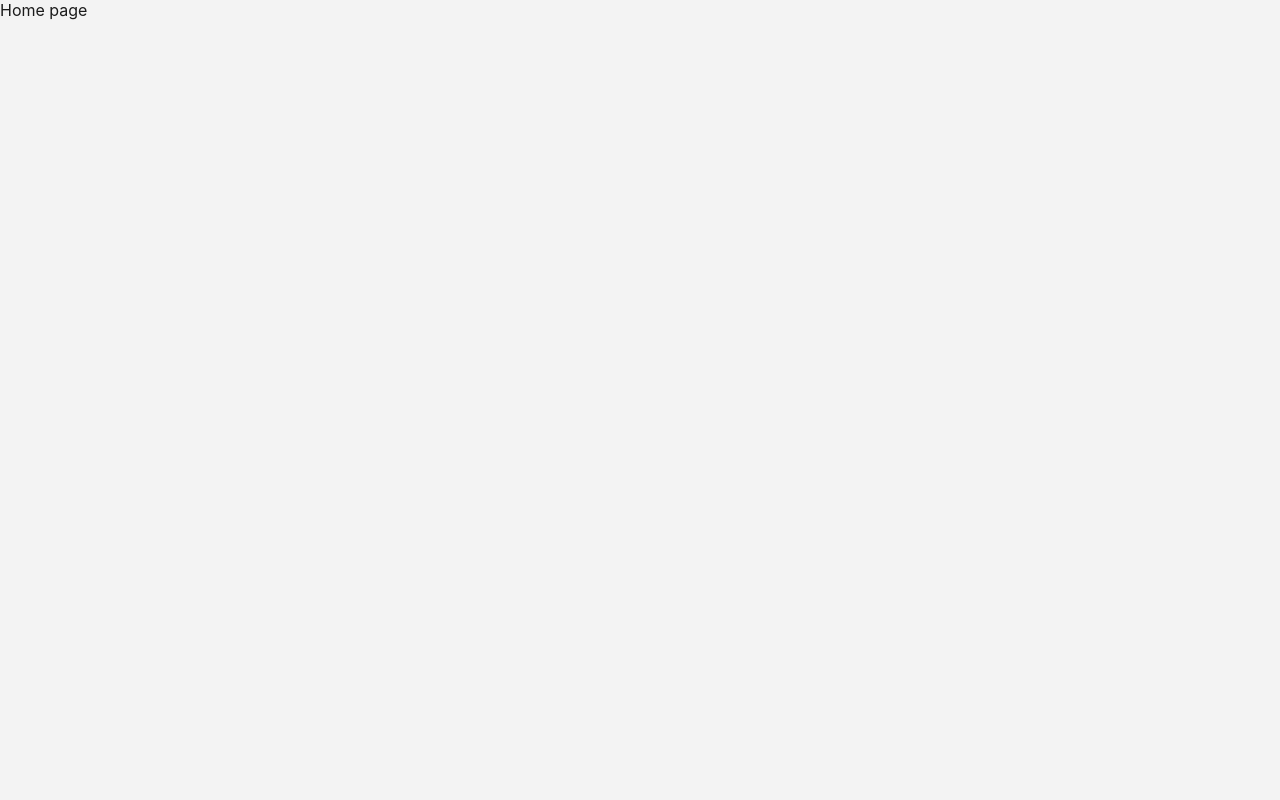
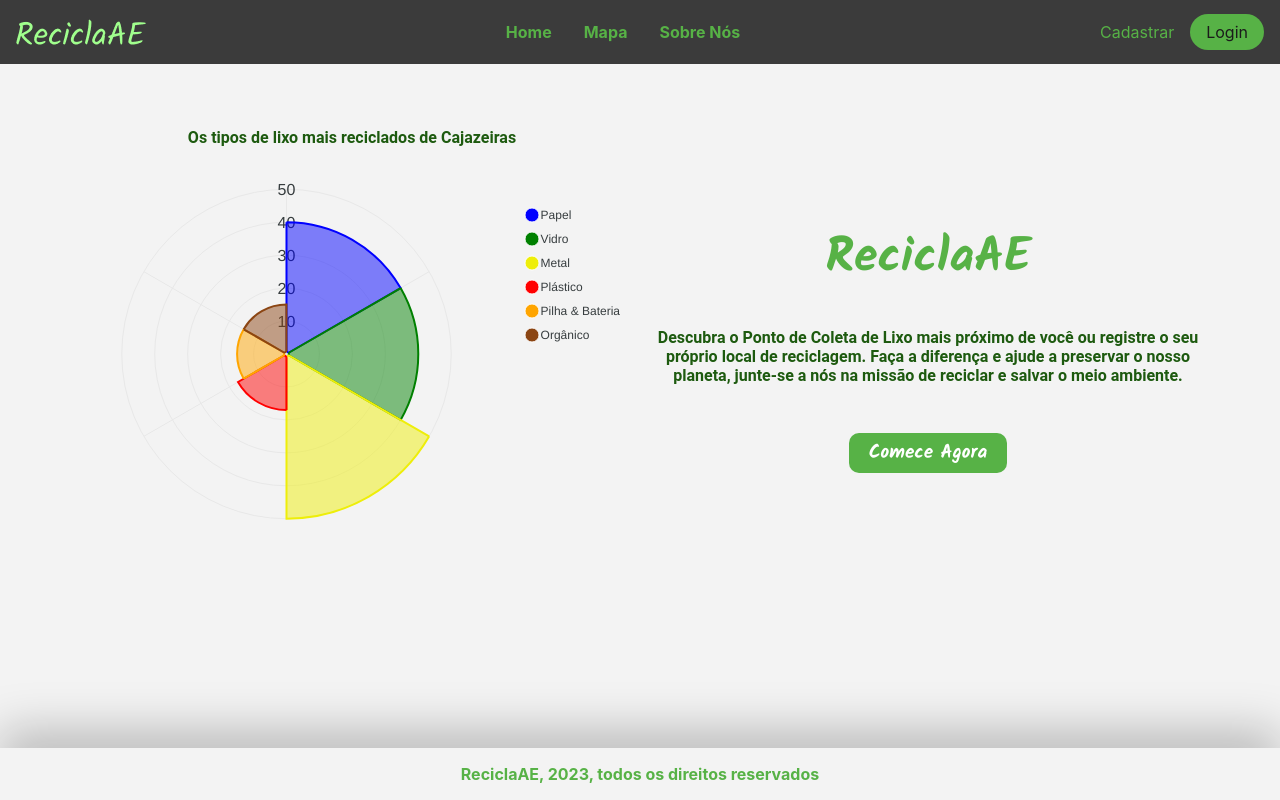
Before and after one commit to reciclae/reciclae-frontend, a React (Create React App) app: page / in a window 1280 px wide. Built offline with nearby package versions, Linux system fonts and the light colour scheme.

Commit message:
create home Page

```diff
--- a/package.json
+++ b/package.json
@@ -11,8 +11,10 @@
     "@types/node": "^16.18.65",
     "@types/react": "^18.2.39",
     "@types/react-dom": "^18.2.17",
+    "apexcharts": "^3.44.2",
     "axios": "^1.6.2",
     "react": "^18.2.0",
+    "react-apexcharts": "^1.4.1",
     "react-dom": "^18.2.0",
     "react-router-dom": "^6.20.0",
     "react-scripts": "5.0.1",
--- a/src/Router.tsx
+++ b/src/Router.tsx
@@ -7,21 +7,22 @@ import {
   EditUser,
   DeleteUser,
   CreatePoint,
-  DeletePoint
+  DeletePoint,
 } from "./pages";
+import { HomePage } from "./pages/HomePage";
 
 export function Router() {
   return (
     <BrowserRouter>
       <Routes>
-        <Route path="/" element={<h1>Home page</h1>} />
+        <Route path="/" element={<HomePage />} />
         <Route path="/signup" element={<Signup />} />
         <Route path="/login" element={<h1>Login</h1>} />
         <Route path="/user" element={<h1>User</h1>} />
-        <Route path="/user/edit" element={<EditUser/>} />
+        <Route path="/user/edit" element={<EditUser />} />
         <Route path="/user/delete" element={<DeleteUser />} />
         <Route path="/map" element={<h1>Map</h1>} />
-        <Route path="/point/create" element={<CreatePoint/>} />
+        <Route path="/point/create" element={<CreatePoint />} />
         <Route path="/point/edit" element={<EditPoint />} />
         <Route path="/point/delete" element={<DeletePoint />} />
         <Route path="/about" element={<About />} />
--- /dev/null
+++ b/src/components/Graphic/index.tsx
@@ -0,0 +1,43 @@
+import React from 'react';
+import ReactApexChart from 'react-apexcharts';
+import ApexCharts from 'apexcharts';
+
+interface GraphicState {
+    series: number[];
+    options: ApexCharts.ApexOptions;
+}
+
+class Graphic extends React.Component<{}, GraphicState> {
+    constructor(props: {}) {
+        super(props);
+        this.state = {
+            series: [40, 40, 50, 17, 15, 15],
+            options: {
+                chart: {
+                    type: 'polarArea',
+                },
+                labels: ['Papel', 'Vidro', 'Metal', 'Plástico', 'Pilha & Bateria', 'Orgânico'],
+                colors: ['#0101ff', '#008000', '#eeee09', '#FF0000', '#FFA500', '#8B4513'],
+                responsive: [{
+                    breakpoint: 480,
+                    options: {
+                        chart: {
+                            width: 200
+                        },
+                        legend: {
+                            position: 'bottom'
+                        }
+                    }
+                }]
+            },
+        };
+    }
+
+    render() {
+        return (
+            <ReactApexChart options={this.state.options} series={this.state.series} type="polarArea" height="350" />
+        );
+    }
+}
+
+export default Graphic;
--- a/src/globalStyle.ts
+++ b/src/globalStyle.ts
@@ -19,6 +19,7 @@ export const GlobalStyle = createGlobalStyle`
     --cancel: #fe4b4b;
     --bright: #ffffff;
     --dark: #1b1b1b;
+    --greenDark:#1D5A0F;
     --tablet-bp: 700px;
     --laptop-bp: 1400px;
     font-family: -apple-system, BlinkMacSystemFont, 'Segoe UI', 'Roboto', 'Oxygen',
--- /dev/null
+++ b/src/pages/HomePage/index.tsx
@@ -0,0 +1,41 @@
+import { Header, Footer } from "../../components";
+import Graphic from "../../components/Graphic";
+import {
+    Container,
+    Main,
+    TextContainer,
+    Signup,
+    GraphicContainer,
+    Text,
+    Title,
+    TextGraphic
+} from "./style";
+
+export function HomePage() {
+    return (
+        <Container>
+            <Header />
+            <Main>
+                <GraphicContainer>
+                    <TextGraphic>
+                        Os tipos de lixo mais reciclados de Cajazeiras
+
+                    </TextGraphic>
+                    <Graphic />
+
+                </GraphicContainer>
+
+                <TextContainer>
+                    <Title>ReciclaAE</Title>
+                    <Text>
+                        Descubra o Ponto de Coleta de Lixo mais próximo de você ou registre o seu próprio local de reciclagem. Faça a diferença e ajude a preservar o nosso planeta, junte-se a nós na missão de reciclar e salvar o meio ambiente.
+                    </Text>
+
+                    <Signup to="/signup">Comece Agora</Signup>
+
+                </TextContainer>
+            </Main>
+            <Footer />
+        </Container>
+    )
+}
--- /dev/null
+++ b/src/pages/HomePage/style.ts
@@ -0,0 +1,84 @@
+import styled from "styled-components";
+import { Link as RouterLink } from "react-router-dom";
+
+
+
+export const Container = styled.div``;
+
+export const Main = styled.main`
+  display: flex;
+  align-items: center;
+  /* gap: 4rem; */
+  max-width: 1360px;
+  padding: 4rem;
+  margin: 0 auto 8rem;
+
+  flex-direction: row;
+  justify-content: space-between;
+
+
+  @media (max-width: 1080px) {
+    flex-direction: column;
+  }
+`;
+
+export const GraphicContainer = styled.section`
+  width:100%;
+
+`;
+
+
+export const TextContainer = styled.section`
+  font-family: 'Kalam', cursive;
+  text-align: center;
+  width: 100%;
+  display: flex;
+  align-items: center;
+  /* justify-content: space-between; */
+  flex-direction: column;
+`;
+
+
+export const Signup = styled(RouterLink)`
+    background-color:var(--primary);
+    color:var(--bright);
+    padding-left: 20px;
+    padding-right: 20px;
+    padding-top: 5px;
+    padding-bottom: 5px;
+    font-weight: 700;
+    border-radius: 10px;
+    cursor: pointer;
+    margin-top: 3rem;
+    font-size: 1.2rem;
+`;
+
+
+
+export const Title = styled.h1`
+  font-family: 'Kalam', cursive;
+  font-size: 3em;
+  font-weight: 700;
+  color: var(--primary);
+  margin-top: 2rem;
+
+`;
+
+export const Text = styled.p`
+    font-size: 1rem;
+    font-family: 'Roboto', sans-serif;
+    font-weight: 700;
+    color: var(--greenDark);
+    margin-top: 2rem;
+
+`;
+
+export const TextGraphic = styled.p`
+    font-size: 1rem;
+    font-family: 'Roboto', sans-serif;
+    font-weight: 700;
+    color: var(--greenDark);
+    text-align: center;
+    margin-bottom: 2rem;
+
+`;
```
Also changed, not shown: 2 other files (tests, documents, lock files or other folders).
